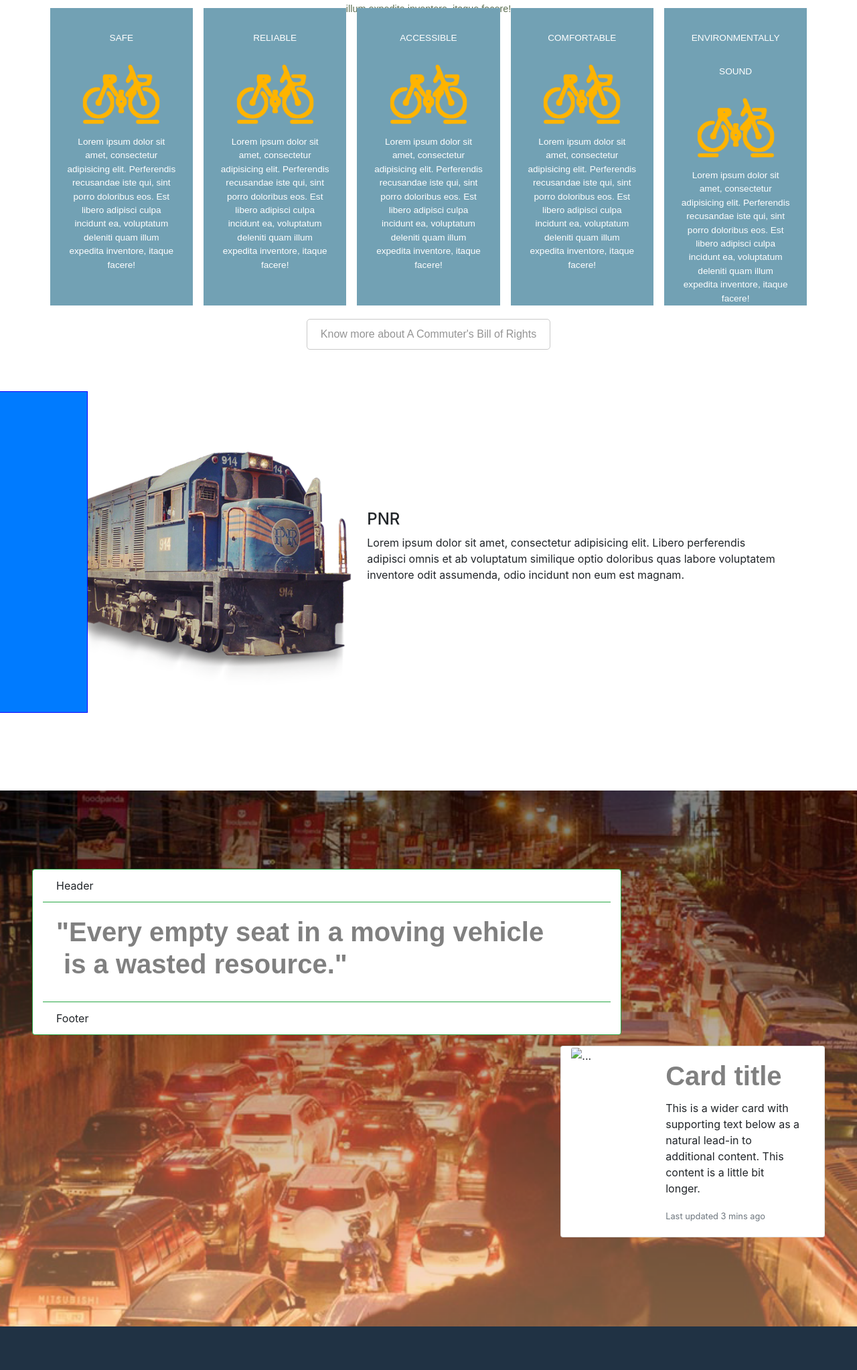
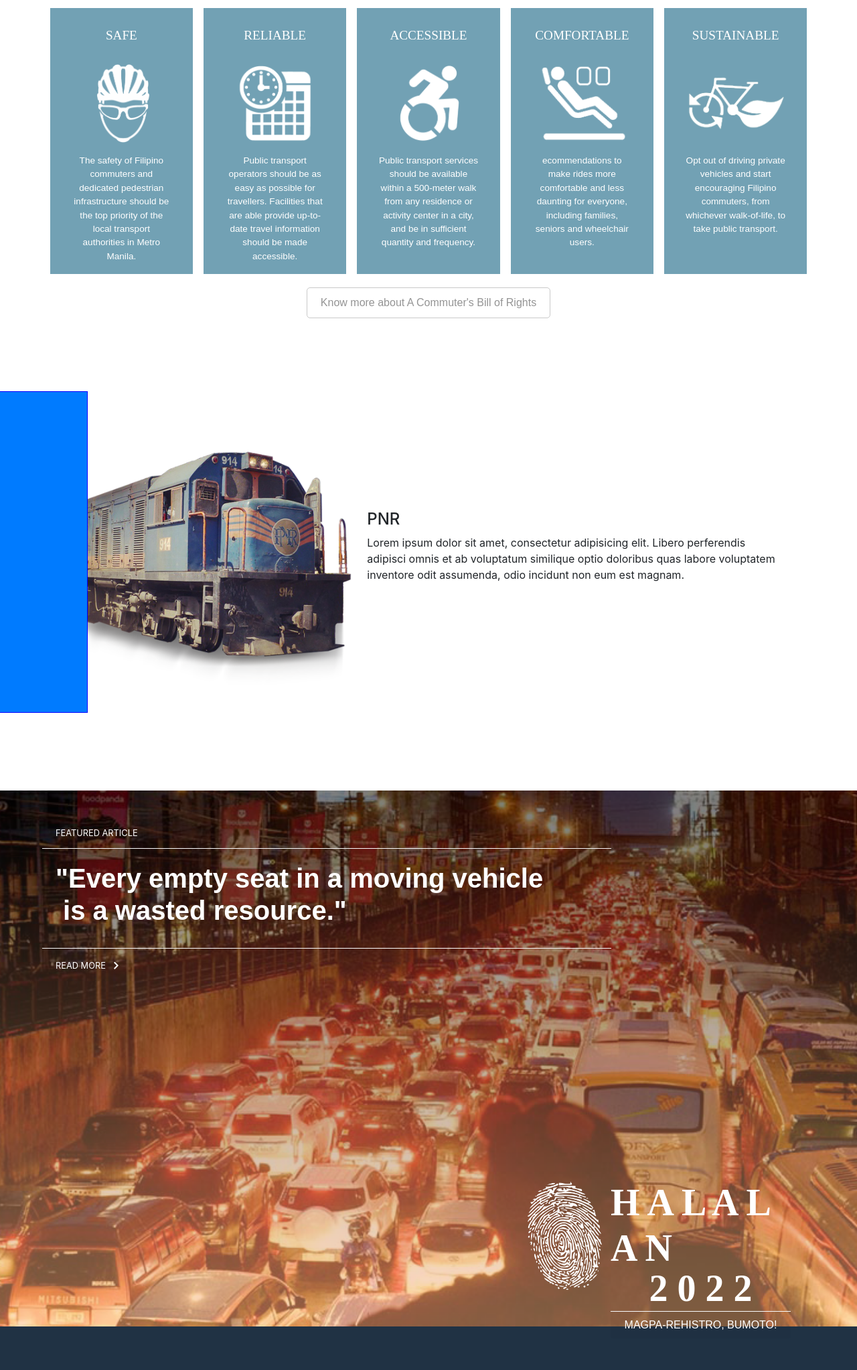
Before and after one commit to kennmasing-zuitt/b40-capstone1, a plain HTML site: page index.html in a window 1280 px wide. Shown: the part 1307-3352 px from the top of the page at 67% size. Drawn offline with Linux system fonts and the light colour scheme.

Commit message:
Monday Progress

```diff
--- a/assets/css/style.css
+++ b/assets/css/style.css
@@ -146,7 +146,7 @@ img.img-quote {
 }
 .small-text2 {
   text-align: center;
-  width: 300px;
+  width:500px;
   height: 75px;
   margin: 0 auto 20px auto;
   font-size: .9rem;
@@ -161,17 +161,11 @@ img.img-quote {
 .billofrights-card {
 	width: 100%;
 	display: block;
-	/*border-radius: 5px;*/
-/*	width: 350px;
-	height: 400px;*/
-/*	margin: 12px 12px 0px 12px;*/
+
 	background: #72A1B4;
 	/*transition: transform .2s;*/
 }
 .billofrights-icons {
-	display:flex;
-	justify-content: center;
-	width: 120px;
 	height: 120px;
 	margin: 0px auto 0 auto;
 }
@@ -191,14 +185,14 @@ img.img-quote {
 h3#smallheader {
   text-align: center;
   line-height: 50px;
-  margin: 20px auto 0px auto;
+
   color:white;
-  font-family: arial;
-  font-size: .85rem;
+  font-family: OSWALD;
+  font-size: 1.2rem;
+
 }
 .small-text3 {
   text-align: center;
-  margin: 0 10px 0 10px;
   font-size: .85rem;
   font-family: arial;
   color: white;
@@ -428,9 +422,72 @@ section.joinus {
 h5 {
 	font-size: 2.5rem;
 	font-family: arial;
-	color:gray;
+	color:white;
 	font-weight: bold;
 }
+
+div .joinus-cto {
+	background: none !important;
+	border: none !important;
+}
+#readmore {
+	color:white;
+}
+#readmore:hover {
+ 	color:white;
+
+}
+div .halalanrow {
+	margin-top: 150px;
+	margin-bottom: -100px;
+}
+div .halalan {
+	background: none !important;
+	border: none !important;
+}
+
+.fingerprint {
+	width: 175px;
+	height: 175px;
+}
+h5.halalan {
+	font-size: 3.5rem;
+	font-family: oswald;
+	color:white;
+	font-weight: bold;
+}
+p.halalan {
+	font-size: 3.5rem;
+	font-family: ostrich sans medium;
+	color:white;
+	font-weight: bold;
+}
+small.halalan {
+	font-size: 1rem;
+	font-family: arial;
+	color:white;
+}
+#halalanall {
+  /*width: 50px;
+  height: 50px;
+  margin: auto 20px auto 20px;*/
+  transition: transform .2s;
+}
+ #halalanall:hover {
+ 	color:white;
+  /*background-color: rgba(255,255,255,0.75);*/
+  -ms-transform: scale(1.25); /* IE 9 */
+  -webkit-transform: scale(1.25); /* Safari 3-8 */
+  transform: scale(1.25);
+}
+/*#readmore {
+	color:white;
+}
+#readmore:hover {
+ 	color:white;
+
+}*/
+
 
 /* ------------
 FOOTER
--- a/index.html
+++ b/index.html
@@ -230,42 +230,43 @@
       <div class="bor-card-container  billofrights-container container-fluid">
         <img class="billsofrightslogo" src="assets/images/billofrightslogo.png" alt="">
         <p class="billofrights-hdr small-text1">A COMMUTER'S BILL OF RIGHTS</p>
-        <p class="small-text2 pb-5 container-fluid">Lorem ipsum dolor sit amet, consectetur adipisicing elit. Perferendis recusandae iste qui, sint porro doloribus eos. Est libero adipisci culpa incidunt ea, voluptatum deleniti quam illum expedita inventore, itaque facere!</p>
+        <p class="small-text2 container-fluid">Lorem ipsum dolor sit amet, consectetur adipisicing elit. Perferendis recusandae iste qui, sint porro doloribus eos. Est libero adipisci culpa incidunt ea, voluptatum deleniti quam illum expedita inventore, itaque facere!</p>
+
         <div class="d-flex flex-wrap justify-content-center">
 
          <div class="col-sm-2 billofrights-card mx-2">
-            <h3 id="smallheader">SAFE</h3>
-            <img class="billofrights-icons" src="assets/images/bikeorange.png" alt="">
+            <h3 class="m-3" id="smallheader">SAFE</h3>
+            <img class="billofrights-icons img-fluid mb-2 d-flex justify-content-center" src="assets/images/bikehelmet.png" alt="">
             <div>
-              <p class="small-text3">Lorem ipsum dolor sit amet, consectetur adipisicing elit. Perferendis recusandae iste qui, sint porro doloribus eos. Est libero adipisci culpa incidunt ea, voluptatum deleniti quam illum expedita inventore, itaque facere!</p>
+              <p class="small-text3 m-3">The safety of Filipino commuters and dedicated pedestrian infrastructure should be the top priority of the local transport authorities in Metro Manila.</p>
             </div>
           </div>
           <div class="col-sm-2 billofrights-card mx-2">
-            <h3 id="smallheader">RELIABLE</h3>
-            <img class="billofrights-icons" src="assets/images/bikeorange.png" alt="">
+            <h3 class="m-3" id="smallheader">RELIABLE</h3>
+            <img class="billofrights-icons img-fluid mb-2 d-flex justify-content-center" src="assets/images/reliable.png" alt="">
             <div>
-              <p class="small-text3">Lorem ipsum dolor sit amet, consectetur adipisicing elit. Perferendis recusandae iste qui, sint porro doloribus eos. Est libero adipisci culpa incidunt ea, voluptatum deleniti quam illum expedita inventore, itaque facere!</p>
+              <p class="small-text3 m-3" >Public transport operators should be as easy as possible for travellers. Facilities that are able provide up-to-date travel information should be made accessible.</p>
             </div>
           </div>
           <div class="col-sm-2 billofrights-card mx-2">
-            <h3 id="smallheader">ACCESSIBLE</h3>
-            <img class="billofrights-icons" src="assets/images/bikeorange.png" alt="">
+            <h3 class="m-3" id="smallheader">ACCESSIBLE</h3>
+            <img class="billofrights-icons img-fluid img-fluid mb-2 d-flex justify-content-center" src="assets/images/accessible.png" alt="">
             <div>
-              <p class="small-text3">Lorem ipsum dolor sit amet, consectetur adipisicing elit. Perferendis recusandae iste qui, sint porro doloribus eos. Est libero adipisci culpa incidunt ea, voluptatum deleniti quam illum expedita inventore, itaque facere!</p>
+              <p class="small-text3 m-3">Public transport services should be available within a 500-meter walk from any residence or activity center in a city, and be in sufficient quantity and frequency.</p>
             </div>
           </div>
           <div class="col-sm-2 billofrights-card mx-2">
-            <h3 id="smallheader">COMFORTABLE</h3>
-            <img class="billofrights-icons" src="assets/images/bikeorange.png" alt="">
+            <h3 class="m-3" id="smallheader">COMFORTABLE</h3>
+            <img class="billofrights-icons img-fluid mb-2 d-flex justify-content-center" src="assets/images/comfortable.png" alt="">
             <div>
-              <p class="small-text3">Lorem ipsum dolor sit amet, consectetur adipisicing elit. Perferendis recusandae iste qui, sint porro doloribus eos. Est libero adipisci culpa incidunt ea, voluptatum deleniti quam illum expedita inventore, itaque facere!</p>
+              <p class="small-text3 m-3"> ecommendations to make rides more comfortable and less daunting for everyone, including families, seniors and wheelchair users.</p>
             </div>
           </div>
            <div class="col-sm-2 billofrights-card mx-2">
-            <h3 id="smallheader">ENVIRONMENTALLY SOUND</h3>
-            <img class="billofrights-icons" src="assets/images/bikeorange.png" alt="">
+            <h3 class="m-3" id="smallheader">SUSTAINABLE</h3>
+            <img class="billofrights-icons img-fluid mb-2 d-flex justify-content-center" src="assets/images/environmentallysound.png" alt="">
             <div>
-              <p class="small-text3">Lorem ipsum dolor sit amet, consectetur adipisicing elit. Perferendis recusandae iste qui, sint porro doloribus eos. Est libero adipisci culpa incidunt ea, voluptatum deleniti quam illum expedita inventore, itaque facere!</p>
+              <p class="small-text3 m-3">Opt out of driving private vehicles and start encouraging Filipino commuters, from whichever walk-of-life, to take public transport. </p>
             </div>
           </div>
         </div>
@@ -320,29 +321,30 @@
       <div class="d-block w-100 px-5">
 
 
-        <div class="card border-success mb-3 col-sm-8 d-flex justify-content-start"  style="max-width: 55rem;">
-		  <div class="card-header bg-transparent border-success">Header</div>
+        <div class="card bg-none mb-3 col-sm-8 d-flex justify-content-start joinus-cto pb-5 mb-5"  style="max-width: 55rem;">
+		  <div class="card-header bg-transparent border-light"><small>FEATURED ARTICLE</small></div>
 		  <div class="card-body text-success">
 		    <h5 class="card-title">"Every empty seat in a moving vehicle <br> &nbsp;is a wasted resource."</h5>
 		   <!--  <p class="card-text">Some quick example text to build on the card title and make up the bulk of the card's content.</p> -->
 		  </div>
-		  <div class="card-footer bg-transparent border-success">Footer</div>
+		  <div class="card-footer bg-transparent border-light"><small><a href="" id="readmore">READ MORE <i class="fas fa-chevron-right px-2"></i></a></small></div>
 		</div>
 		<div class="col-sm-4"></div>
-      <div class="d-flex align-items-baseline">
-      	<div class="col-sm-8">
+      <div class="d-flex halalanrow">
+
+      	<div class="col-sm-7 pt-5 mt-5">
 
       	</div>
-		<div class="card mb-3 col-sm-4" style="max-width: 540px;">
-		  <div class="row no-gutters">
-		    <div class="col-md-4">
-		      <img src="..." class="card-img" alt="...">
+		<div class="card bg-none mb-3 col-sm-5 pt-5 mt-5 halalan" id="halalanall" style="max-width: 540px;">
+		  <div class="row no-gutters d-flex">
+		    <div class="col-md-4 mr-n3">
+		      <img src="./assets/images/fingerprintwhite.png" class="card-img fingerprint" alt="..." id="fingerprint">
 		    </div>
 		    <div class="col-md-8">
 		      <div class="card-body">
-		        <h5 class="card-title">Card title</h5>
-		        <p class="card-text">This is a wider card with supporting text below as a natural lead-in to additional content. This content is a little bit longer.</p>
-		        <p class="card-text"><small class="text-muted">Last updated 3 mins ago</small></p>
+		        <h5 class="card-title halalan py-0 my-n3">H A L A L A N</h5>
+		        <p class="card-text d-flex justify-content-center halalan py-0 my-n3">2 0 2 2</p>
+		        <p class="card-text d-flex justify-content-center py-0 my-2 card-footer border-light"><small class=" halalan py-2">MAGPA-REHISTRO, BUMOTO!</small></p>
 		      </div>
 		    </div>
 		  </div>
@@ -413,7 +415,7 @@
       </div>
      <div class="col-sm-6 d-flex justify-content-center align-items-center pt-3 container-fluid">
 
-		<a href="www.twitter.com" target="_blank" class="calltoaction" id="calltoaction">J O I N &nbsp; T H E &nbsp; C O N V E R S A T I O N</a>
+		<a href="https://www.twitter.com" target="_blank" class="calltoaction" id="calltoaction">J O I N &nbsp; T H E &nbsp; C O N V E R S A T I O N</a>
      </div>
 	<div class="col-sm-3 d-flex justify-content-end mr-4">
 
```
Also changed, not shown: assets/images/accessible.png (added), assets/images/bikehelmet.jpg (added), assets/images/bikehelmet.png (added), assets/images/comfortable.jpg (added), assets/images/comfortable.png (added), assets/images/empty circle.png (added), assets/images/environmentallysound.png (added), assets/images/environmentalsound.png (added), assets/images/fingerprintwhite.png (added), assets/images/reliable.png (added), 1 other file.
